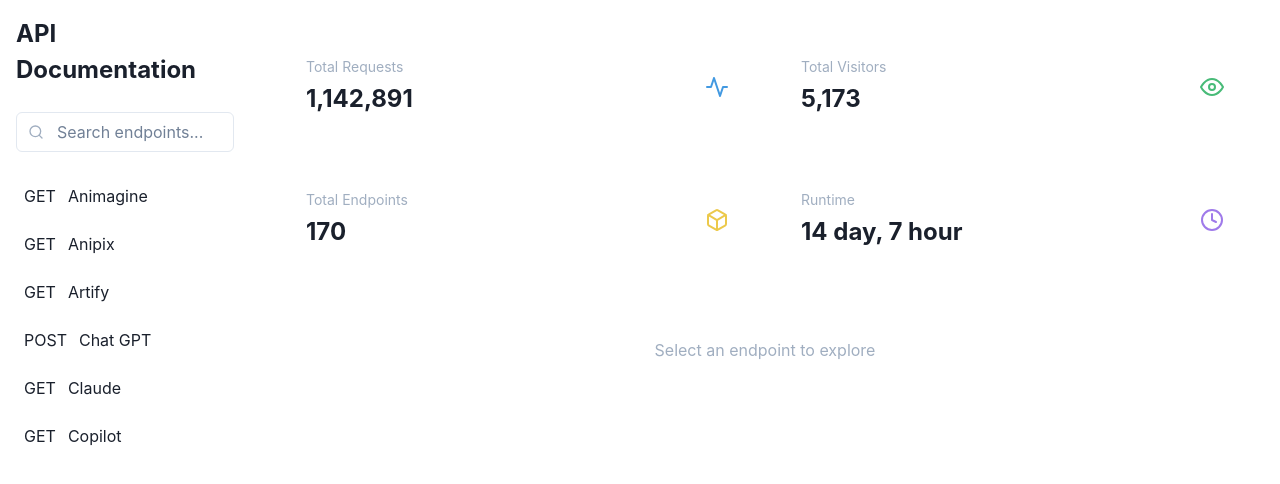
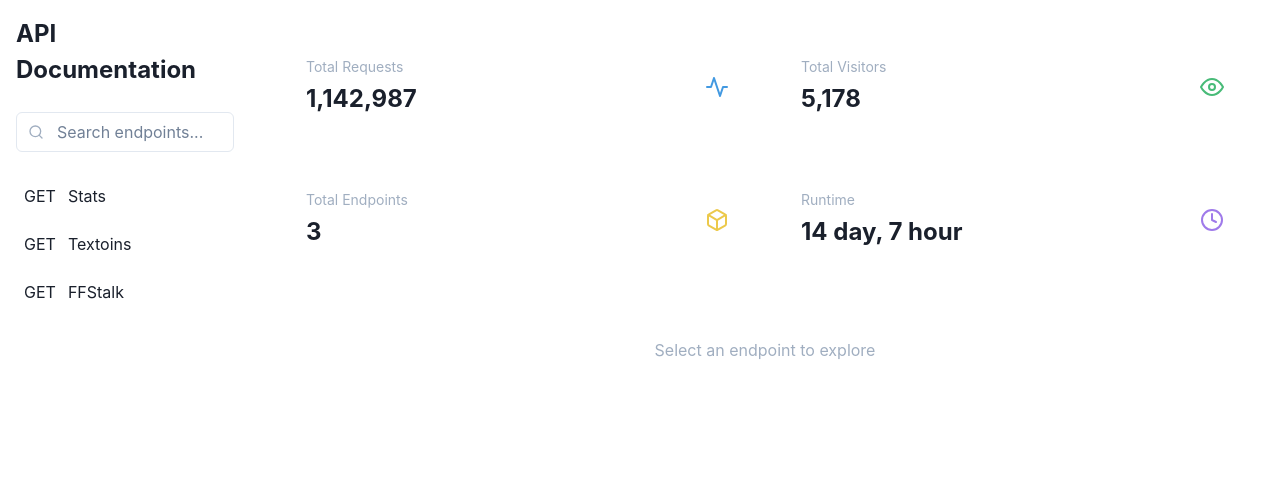
Before and after one commit to INsITdeveloper/Ngetes, a Next.js app: page / in a window 1280 px wide. Shown: the top 484 px of the page. Built offline with nearby package versions, Linux system fonts and the light colour scheme.

Commit message:
Update index.tsx

```diff
--- a/src/pages/index.tsx
+++ b/src/pages/index.tsx
@@ -1,26 +1,43 @@
-import { useState } from 'react';
+import { useState, useEffect } from 'react';
 import { motion } from 'framer-motion';
 import { ChakraProvider, Container, Box, Text, Input, Icon, Flex, Grid } from '@chakra-ui/react';
 import { FiSearch, FiEye, FiClock, FiBox, FiActivity } from 'react-icons/fi';
 
 const endpoints = [
-  { method: 'GET', name: 'Animagine', category: 'AI' },
-  { method: 'GET', name: 'Anipix', category: 'AI' },
-  { method: 'GET', name: 'Artify', category: 'AI' },
-  { method: 'POST', name: 'Chat GPT', category: 'AI' },
-  { method: 'GET', name: 'Claude', category: 'AI' },
-  { method: 'GET', name: 'Copilot', category: 'AI' },
+  { method: 'GET', name: 'Stats', category: 'Analytics', path: '/api/stats' },
+  { method: 'GET', name: 'Textoins', category: 'Utilities', path: '/api/textoins' },
+  { method: 'GET', name: 'FFStalk', category: 'Gaming', path: '/api/ffstalk' },
 ];
 
-const stats = [
-  { label: 'Total Requests', value: '1,142,891', icon: FiActivity, color: 'blue.400' },
-  { label: 'Total Visitors', value: '5,173', icon: FiEye, color: 'green.400' },
-  { label: 'Total Endpoints', value: '170', icon: FiBox, color: 'yellow.400' },
+const initialStats = [
+  { label: 'Total Requests', value: 1142891, icon: FiActivity, color: 'blue.400' },
+  { label: 'Total Visitors', value: 5173, icon: FiEye, color: 'green.400' },
+  { label: 'Total Endpoints', value: 3, icon: FiBox, color: 'yellow.400' }, // Diperbarui ke 3
   { label: 'Runtime', value: '14 day, 7 hour', icon: FiClock, color: 'purple.400' },
 ];
 
 export default function Home() {
   const [searchQuery, setSearchQuery] = useState('');
+  const [stats, setStats] = useState(initialStats);
+
+  // Fungsi untuk memperbarui statistik
+  useEffect(() => {
+    const interval = setInterval(() => {
+      setStats((prevStats) =>
+        prevStats.map((stat) => {
+          if (stat.label === 'Total Requests') {
+            return { ...stat, value: stat.value + Math.floor(Math.random() * 100) };
+          }
+          if (stat.label === 'Total Visitors') {
+            return { ...stat, value: stat.value + Math.floor(Math.random() * 10) };
+          }
+          return stat;
+        })
+      );
+    }, 2000); // Update setiap 2 detik
+
+    return () => clearInterval(interval); // Membersihkan interval saat komponen di-unmount
+  }, []);
 
   return (
     <ChakraProvider>
@@ -96,7 +113,9 @@ export default function Home() {
                           {stat.label}
                         </Text>
                         <Text fontSize="2xl" fontWeight="bold">
-                          {stat.value}
+                          {typeof stat.value === 'number'
+                            ? stat.value.toLocaleString() // Format angka dengan separator
+                            : stat.value}
                         </Text>
                       </Box>
                       <Icon as={stat.icon} boxSize={6} color={stat.color} />
```
